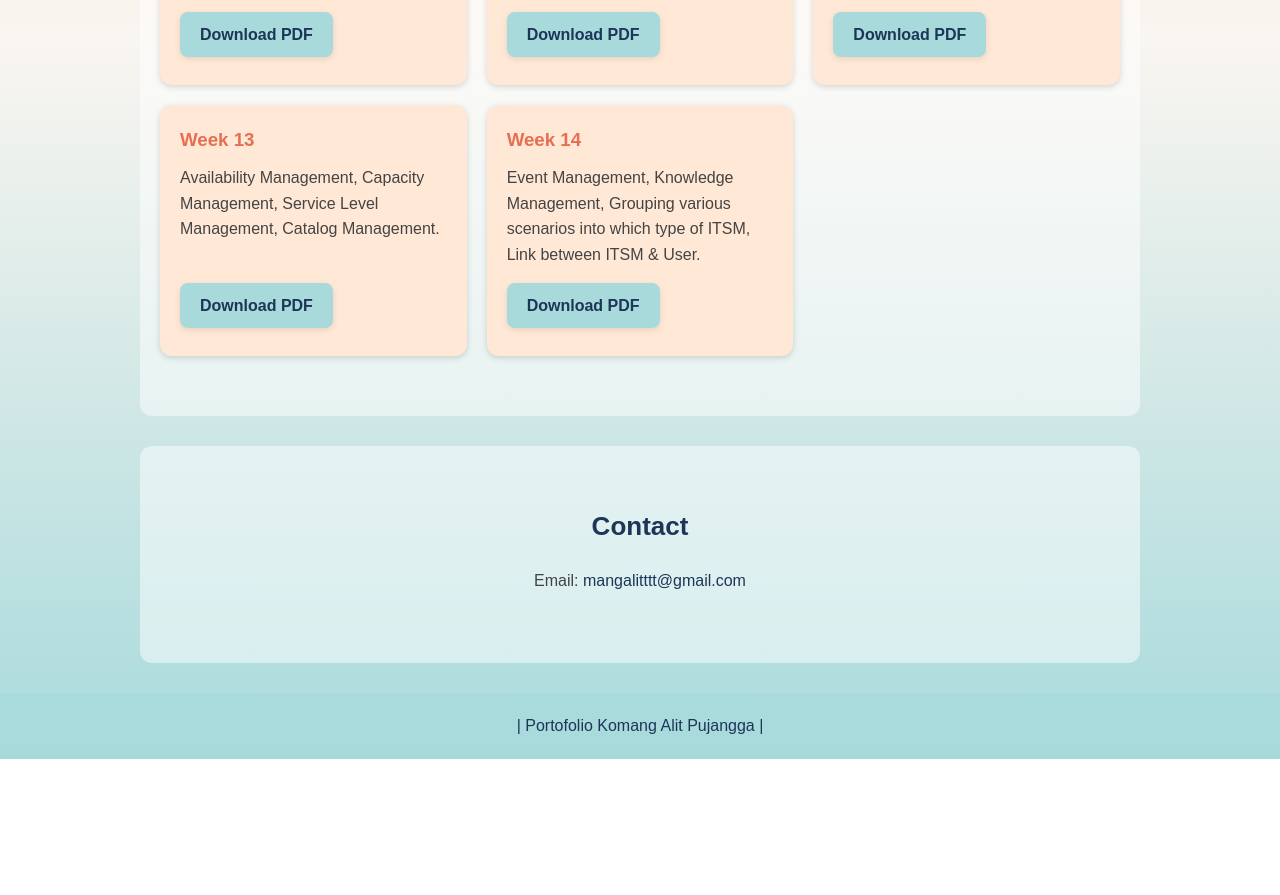
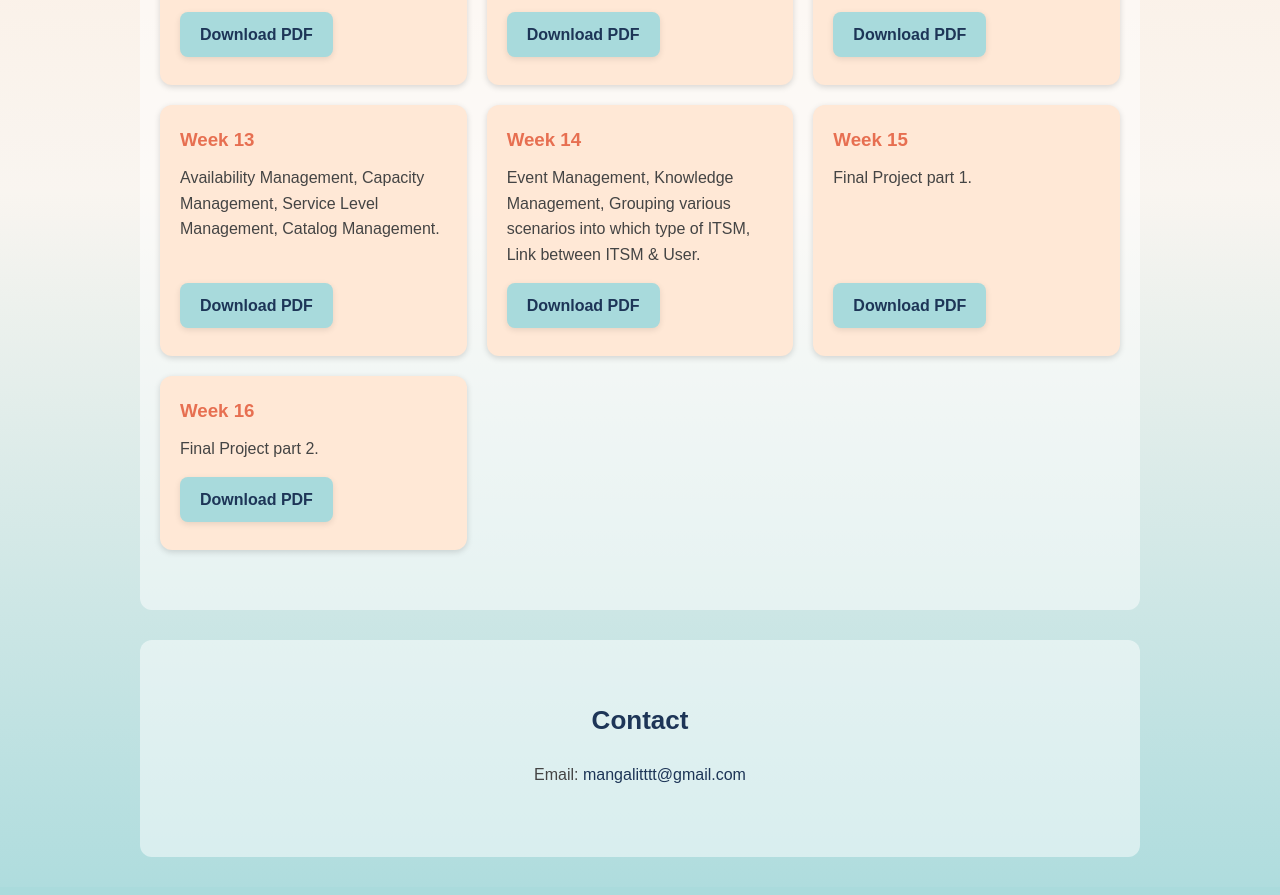
Before and after one commit to mangalit/mangalit.github.io, a plain HTML site: page index.html in a window 1280 px wide. Shown: the part 2093-2988 px from the top of the page. Before the commit the page ends 2852 px from the top, so only its background shows below. Drawn offline with Linux system fonts and the light colour scheme.

Commit message:
Add Week 15 and Week 16 sections to index.html

```diff
--- a/index.html
+++ b/index.html
@@ -106,6 +106,16 @@
         <p>Event Management, Knowledge Management, Grouping various scenarios into which type of ITSM, Link between ITSM & User.</p>
         <a href="assets/5026231115_Week14.pdf" download class = "btn">Download PDF</a>
       </div>
+      <div class="card">
+        <h3>Week 15</h3>
+        <p>Final Project part 1.</p>
+        <a href="assets/Group 22_Final Project MLTI.pdf" download class = "btn">Download PDF</a>
+      </div>
+      <div class="card">
+        <h3>Week 16</h3>
+        <p>Final Project part 2.</p>
+        <a href="assets/Group 22_Final Project MLTI (part 2).pdf" download class = "btn">Download PDF</a>
+      </div>
     </div>
   </section>
 
```
